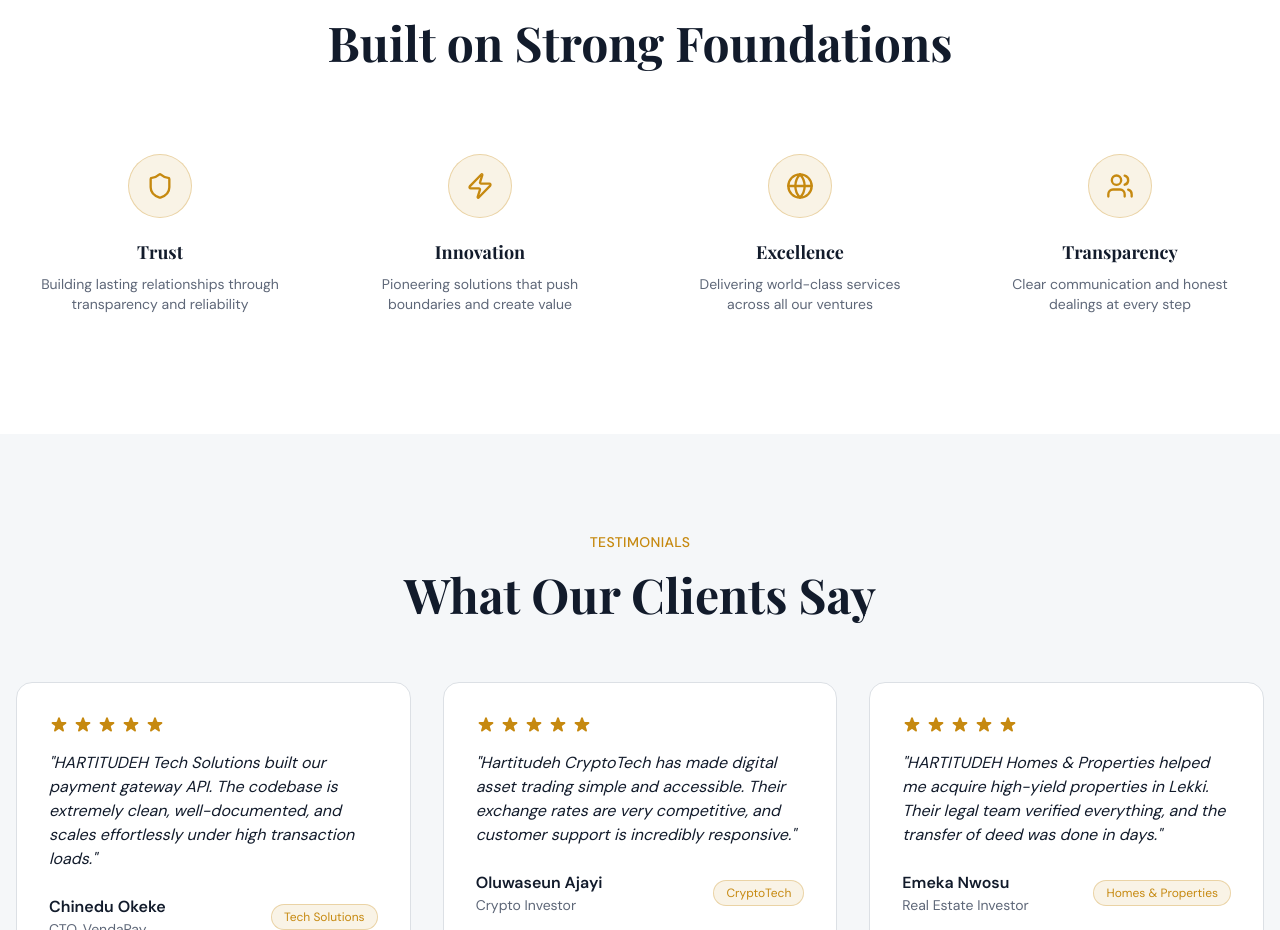
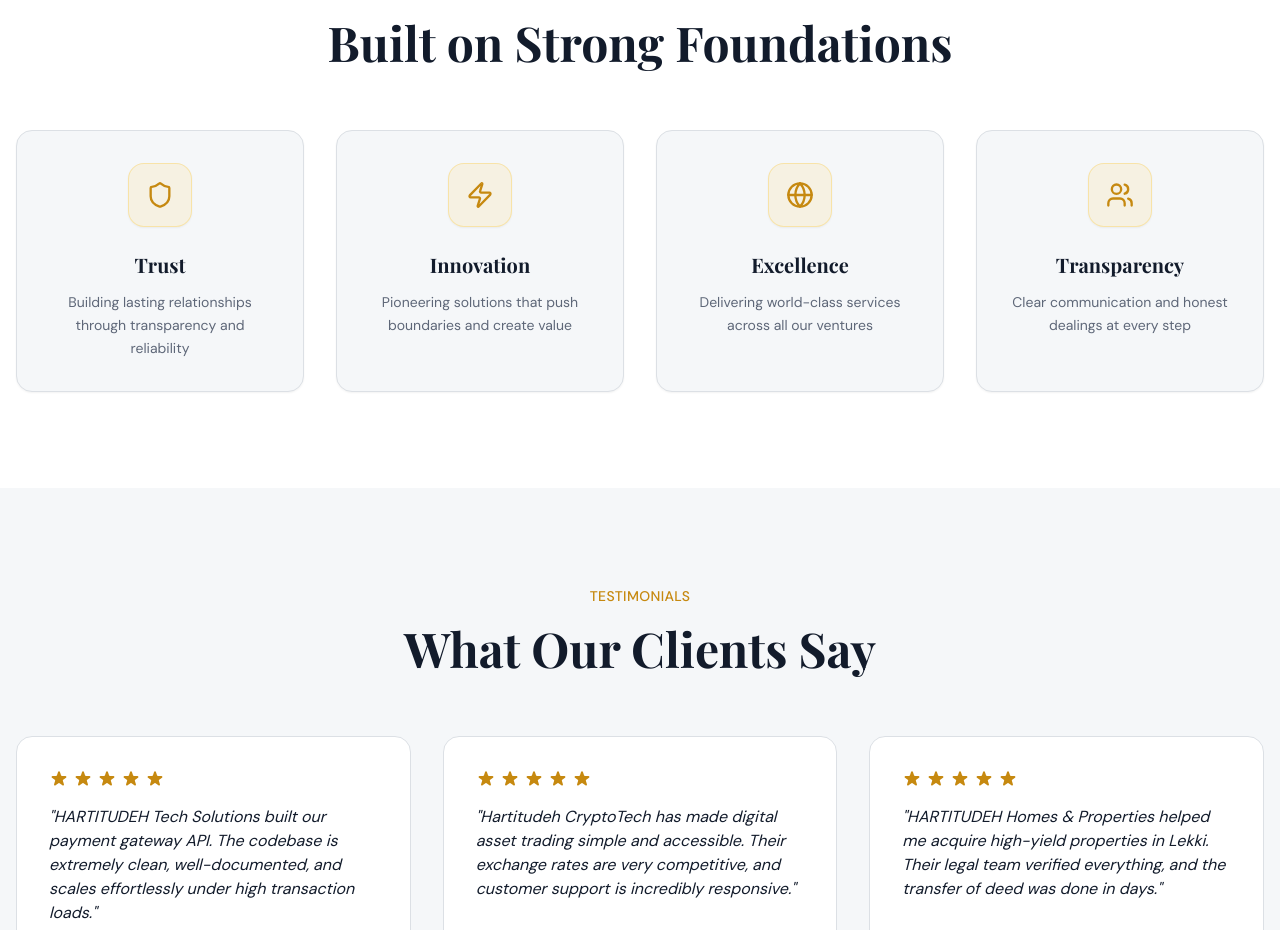
Before and after one commit to hartitudeh/hartitudeh_empire, a React (Vite) app: page / in a window 1280 px wide. Shown: the part 2140-3070 px from the top of the page. Built offline with nearby package versions, Linux system fonts and the light colour scheme; no server answers; the HTML template or start-up script is replaced by a standard one.

Commit message:
style: convert Why Choose Us section items into elevated luxury card containers

```diff
--- a/src/pages/Index.tsx
+++ b/src/pages/Index.tsx
@@ -214,13 +214,13 @@
               <motion.div
                 key={value.title}
                 variants={fadeInUp}
-                className="text-center p-6"
+                className="group text-center p-8 rounded-2xl bg-background border border-border shadow-sm hover:shadow-xl hover:border-gold/50 transition-all duration-300 hover:-translate-y-1.5"
               >
-                <div className="w-16 h-16 rounded-full bg-gold/10 border border-gold/30 flex items-center justify-center mx-auto mb-5">
+                <div className="w-16 h-16 rounded-2xl bg-amber-400/10 border border-amber-400/30 flex items-center justify-center mx-auto mb-6 group-hover:scale-110 group-hover:bg-amber-400/20 transition-all duration-300 shadow-sm">
                   <value.icon className="w-7 h-7 text-gold" />
                 </div>
-                <h3 className="text-lg font-display font-bold mb-2">{value.title}</h3>
-                <p className="text-muted-foreground text-sm">{value.description}</p>
+                <h3 className="text-xl font-display font-bold mb-3 text-foreground group-hover:text-gold transition-colors">{value.title}</h3>
+                <p className="text-muted-foreground text-sm leading-relaxed">{value.description}</p>
               </motion.div>
             ))}
           </motion.div>
```
